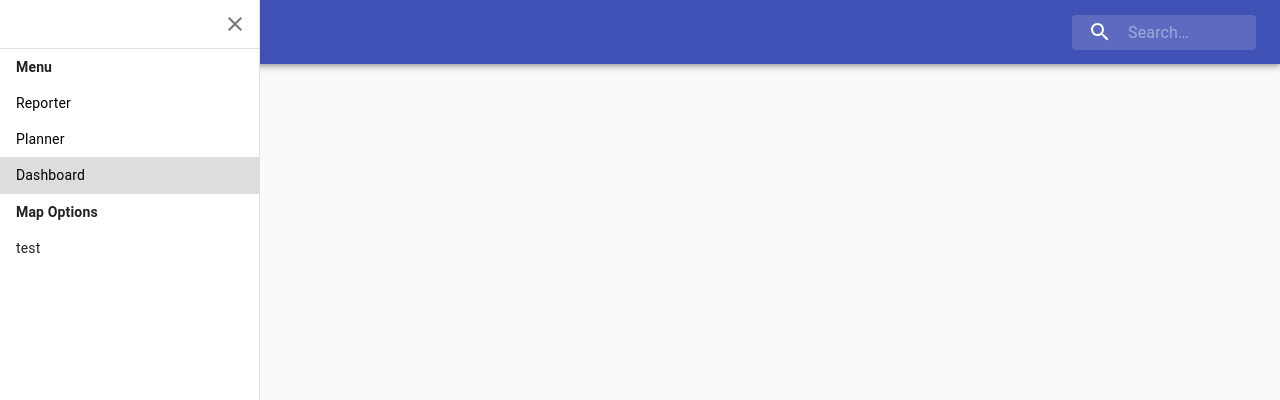
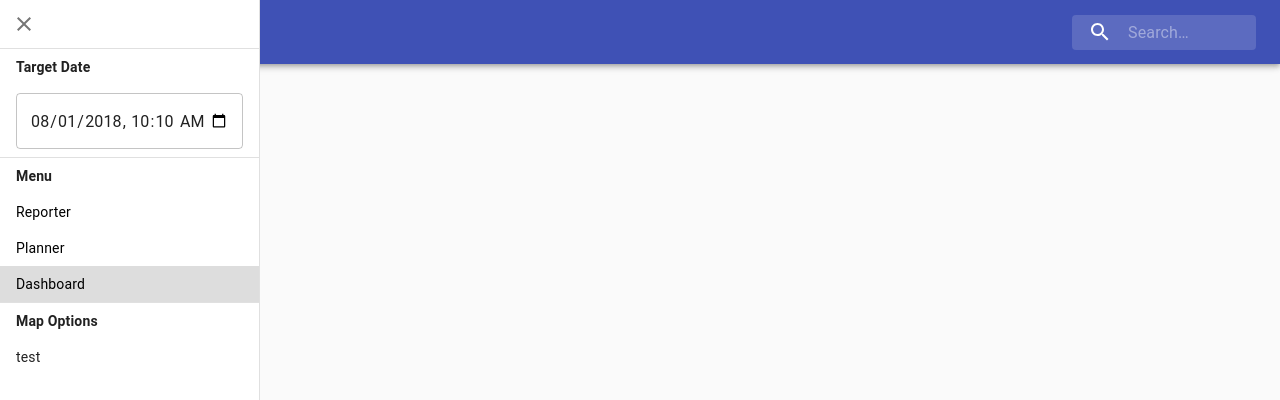
Before and after one commit to watilde/firefighting-planner, a React (Create React App) app: page /dashboard in a window 1280 px wide. Shown: the top 400 px of the page. Built offline with nearby package versions, Linux system fonts and the light colour scheme.

Commit message:
add target date time

```diff
--- a/src/components/Drawer/Menu.js
+++ b/src/components/Drawer/Menu.js
@@ -2,8 +2,6 @@ import React from "react";
 import { ListItem, List } from "@material-ui/core";
 import { makeStyles } from "@material-ui/core/styles";
 import { Link, useLocation } from "react-router-dom";
-
-import { useStore } from "../../store/configureStore";
 
 const MENU = [
   {
--- /dev/null
+++ b/src/components/Drawer/TargetDateTime.js
@@ -0,0 +1,49 @@
+import React from "react";
+import { TextField, ListItem, List } from "@material-ui/core";
+import { makeStyles } from "@material-ui/core/styles";
+import { useStore } from "../../store/configureStore";
+
+const useStyle = makeStyles(theme => ({
+  list: {
+    padding: 0
+  },
+  listHeader: {
+    fontWeight: "bold"
+  },
+  textField: {
+    minWidth: "200px"
+  }
+}));
+
+function TargetDateTime() {
+  const classes = useStyle();
+  const { state, dispatch } = useStore();
+  const { dateTime } = state.app;
+
+  const handleDateTime = e => {
+    dispatch({
+      type: "@app/setDateTime",
+      dateTime: e.target.value
+    });
+  };
+
+  return (
+    <List className={classes.list}>
+      <ListItem className={classes.listHeader}>Target Date</ListItem>
+      <ListItem>
+        <TextField
+          type="datetime-local"
+          defaultValue={dateTime}
+          className={classes.textField}
+          variant="outlined"
+          InputLabelProps={{
+            shrink: true
+          }}
+          onChange={handleDateTime}
+        />
+      </ListItem>
+    </List>
+  );
+}
+
+export default TargetDateTime;
--- a/src/components/Drawer/index.js
+++ b/src/components/Drawer/index.js
@@ -10,13 +10,14 @@ import CloseIcon from "@material-ui/icons/Close";
 import { makeStyles } from "@material-ui/core/styles";
 import { useStore } from "../../store/configureStore";
 import Menu from "./Menu";
+import TargetDateTime from "./TargetDateTime";
 import MapOptions from "./MapOptions";
 
 const useStyle = makeStyles(theme => ({
   drawerHeader: {
     display: "flex",
     alignItems: "center",
-    justifyContent: "flex-end"
+    justifyContent: "flex-start"
   },
   drawerPaper: {
     width: 260
@@ -50,6 +51,8 @@ function Drawer() {
         </IconButton>
       </div>
       <Divider />
+      <TargetDateTime />
+      <Divider />
       <Menu />
       <Divider />
       <MapOptions />
--- a/src/store/reducers/app.js
+++ b/src/store/reducers/app.js
@@ -1,15 +1,15 @@
 export const appState = {
-  time: "2018-08-01T10:10",
+  dateTime: "2018-08-01T10:10",
   searchWord: "",
   drawerOpen: true
 };
 
 export default (state = appState, action) => {
   switch (action.type) {
-    case "@app/setTime": {
+    case "@app/setDateTime": {
       return {
         ...state,
-        time: action.time
+        dateTime: action.dateTime
       };
     }
 
```
